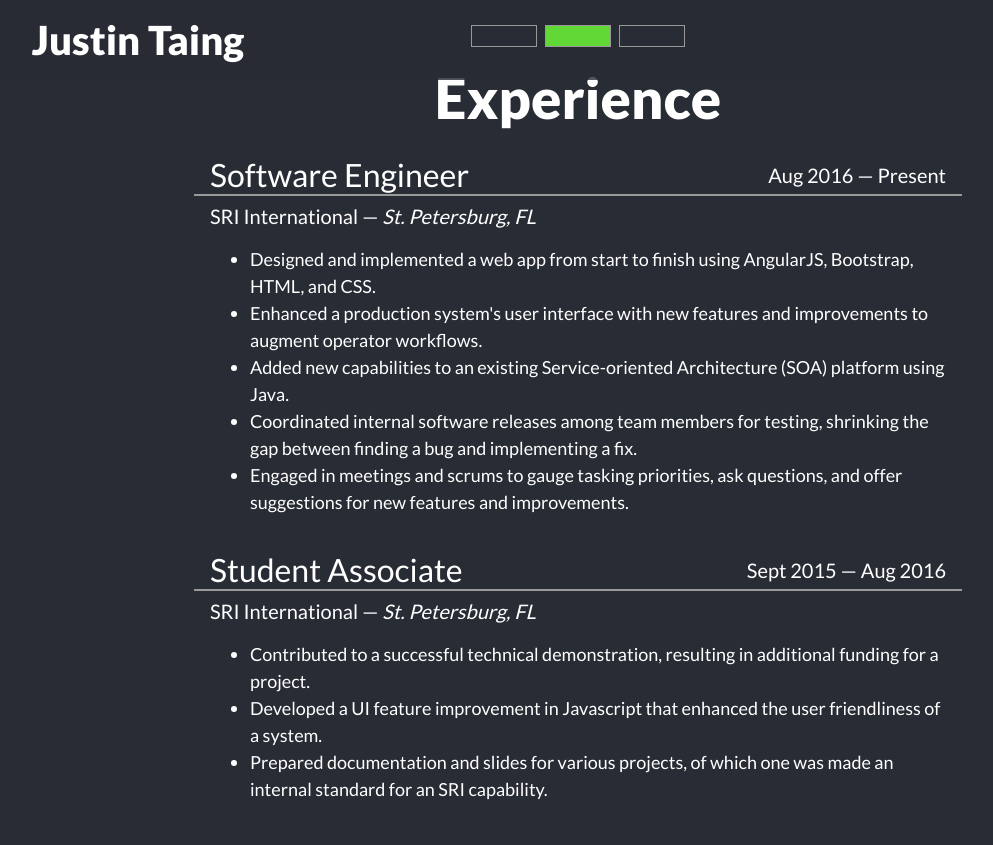
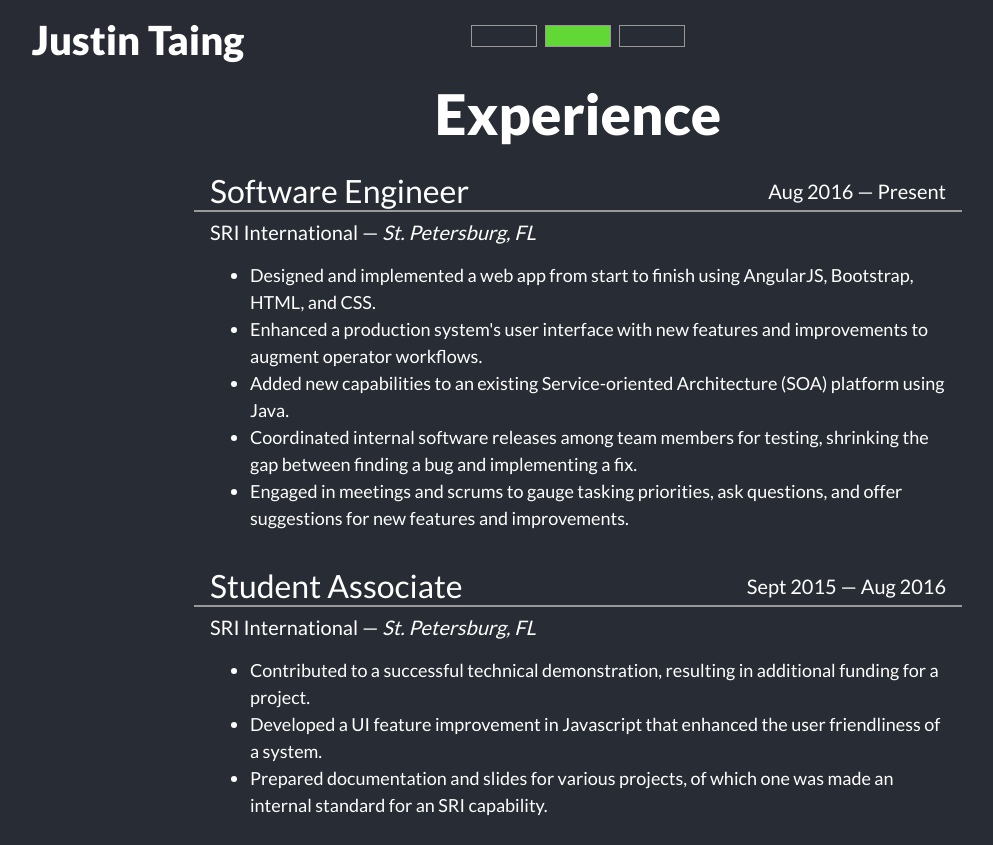
Before and after one commit to justintaing/justintaing.github.io, a React (Create React App) app: page /#/experience in a window 1280 px wide. Shown: the whole page, without its empty margins (62-1055 px from the left). Built offline with nearby package versions, Linux system fonts and the light colour scheme.

Commit message:
fixed some styling

```diff
--- a/package.json
+++ b/package.json
@@ -6,6 +6,7 @@
     "gh-pages": "^2.0.1",
     "react": "^16.7.0",
     "react-dom": "^16.7.0",
+    "react-responsive": "^6.0.1",
     "react-router-dom": "^4.3.1",
     "react-scripts": "2.1.3",
     "react-transition-group": "^2.5.3",
--- a/src/styles/About.css
+++ b/src/styles/About.css
@@ -1,6 +1,6 @@
 .about .content {
-    min-height: calc(100vh - 8rem);
-    margin-top: 4rem;
+    min-height: calc(100vh - 10rem);
+    margin-top: 5rem;
     display: flex;
     flex-direction: column;
     align-items: center;
--- a/src/styles/Contact.css
+++ b/src/styles/Contact.css
@@ -1,6 +1,6 @@
 .contact .content {
-    min-height: calc(100vh - 8rem);
-    margin-top: 4rem;
+    min-height: calc(100vh - 10rem);
+    margin-top: 5rem;
     display: flex;
     flex-direction: column;
     align-items: center;
--- a/src/styles/Experience.css
+++ b/src/styles/Experience.css
@@ -1,6 +1,6 @@
 .experience .content {
-    min-height: calc(100vh - 8rem);
-    margin-top: 4rem;
+    min-height: calc(100vh - 10rem);
+    margin-top: 5rem;
     display: flex;
     flex-direction: column;
     align-items: center;
```
Also changed, not shown: 1 other file (tests, documents, lock files or other folders).
